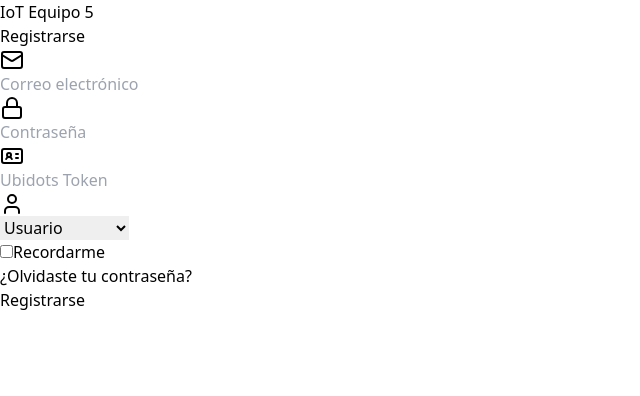
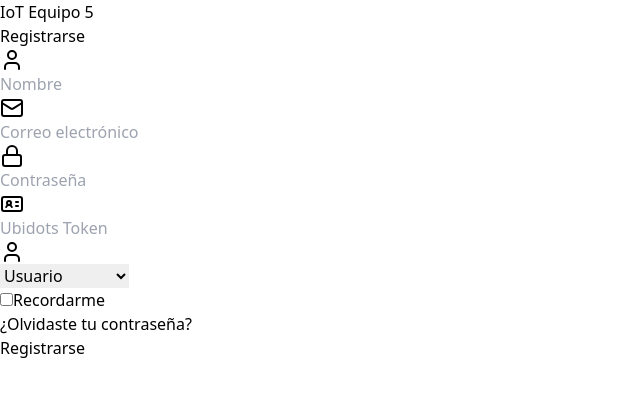
Before and after one commit to AaronOrtega1/IoT-FrontEnd, a Next.js app: page /register in a window 1280 px wide. Shown: the top 396 px of the page, without its empty margins (0-640 px from the left). Built offline with nearby package versions, Linux system fonts and the light colour scheme.

Commit message:
fixed cors issue

```diff
--- a/package.json
+++ b/package.json
@@ -8,6 +8,7 @@
     "start": "next start",
     "lint": "next lint"
   },
+  "proxy": "http://127.0.0.1:8000",
   "dependencies": {
     "lucide-react": "^0.460.0",
     "mqtt": "^5.10.2",
--- a/src/components/forms/registerForm.tsx
+++ b/src/components/forms/registerForm.tsx
@@ -4,9 +4,11 @@
 import React, { useState } from "react";
 import { Lock, Mail, IdCard, User } from "lucide-react";
 import { useRouter } from "next/navigation";
+import { request } from "http";
 
 // Define an interface for the form data
 interface RegisterFormData {
+  name: string;
   email: string;
   password: string;
   tokenID: string;
@@ -19,6 +21,7 @@
 
   // State to manage form data
   const [formData, setFormData] = useState<RegisterFormData>({
+    name : "",
     email: "",
     password: "",
     tokenID: "",
@@ -95,19 +98,19 @@
 
     // Simulate registration process
     try {
-      const { email, password, tokenID, isAdmin } = formData;
+      const { name,email, password, tokenID, isAdmin } = formData;
       const token_ubidots = tokenID;
       const is_admin = isAdmin;
 
+
       // Fetch a la API para registrar el usuario
-      const response = await fetch("http://127.0.0.1:8000/api/user/create", {
+      const response = await fetch("http://127.0.0.1:8000/api/user/create/", {
         method: "POST",
         headers: {
           "Content-Type": "application/json",
-          // aceptar cualquier origen
-          "Access-Control-Allow-Origin": "*",
         },
         body: JSON.stringify({
+          name,
           email,
           password,
           token_ubidots,
@@ -152,6 +155,7 @@
 
       // Optional: Reset form after successful submission
       setFormData({
+        name: "",
         email: "",
         password: "",
         tokenID: "",
@@ -195,6 +199,32 @@
 
         <form className="mt-8 space-y-6" onSubmit={handleSubmit}>
           <div className="rounded-md shadow-sm space-y-4">
+            {/* Name Input */}
+            <div>
+              <div className="relative">
+                <div className="absolute inset-y-0 left-0 pl-3 flex items-center pointer-events-none">
+                  <User className="h-5 w-5 text-gray-400" />
+                </div>
+                <input
+                  id="name"
+                  name="name"
+                  type="text"
+                  value={formData.name}
+                  onChange={handleChange}
+                  className={`block w-full pl-10 pr-3 py-2 border rounded-md leading-5 bg-white placeholder-gray-500 focus:outline-none focus:ring-blue-500 focus:border-blue-500 sm:text-sm ${
+                    errors.name
+                      ? "border-red-500 text-red-500"
+                      : "border-gray-300"
+                  }`}
+                  placeholder="Nombre"
+                />
+              </div>
+              {errors.name && (
+                <p className="text-red-500 text-xs mt-1">{errors.name}</p>
+              )}
+            </div>
+
+
             {/* Email Input */}
             <div>
               <div className="relative">
```
Also changed, not shown: src/components/ui/Dashboard.tsx (+23 -9 lines).
